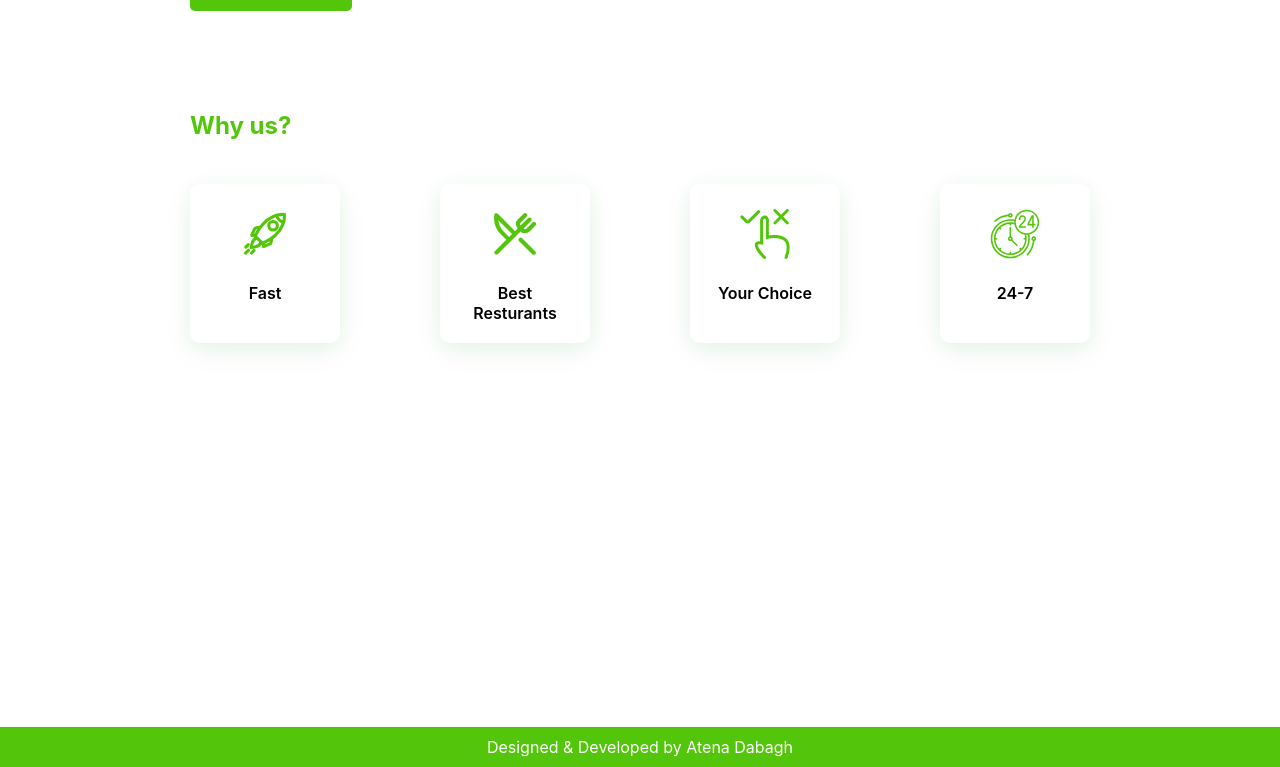
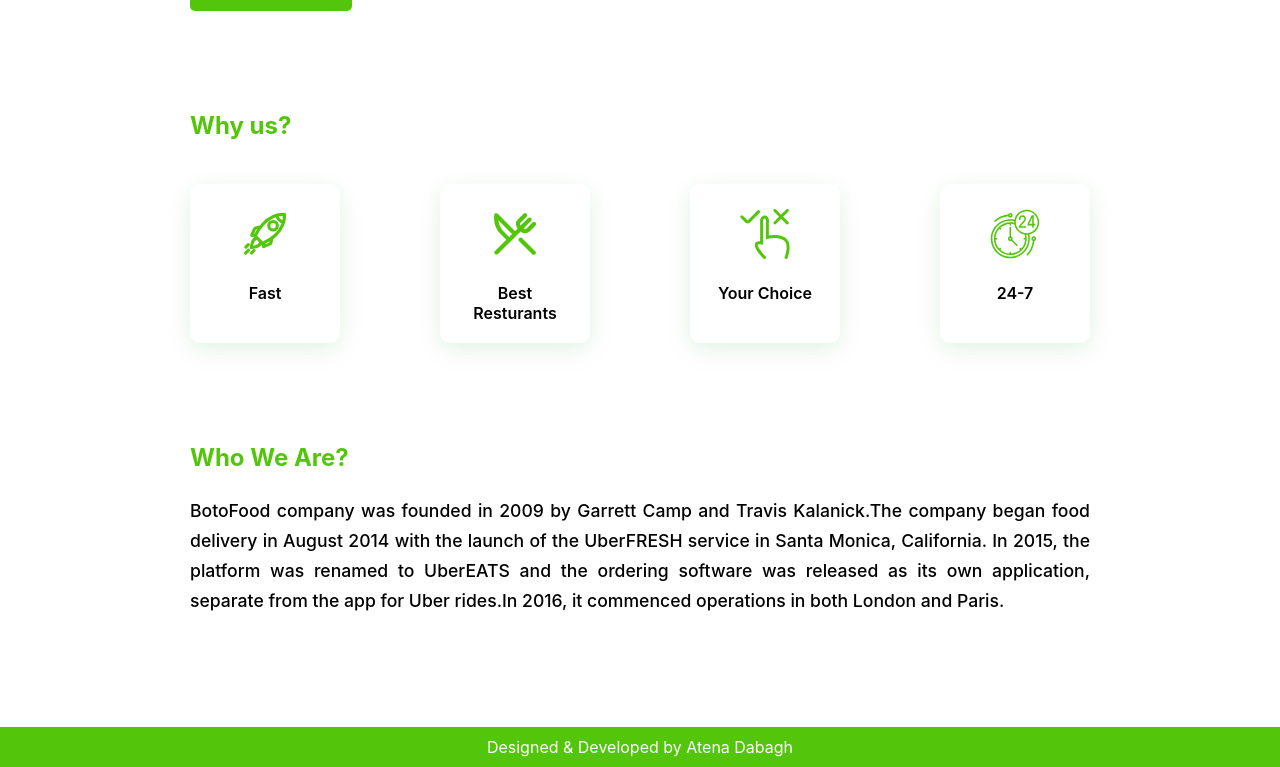
Before and after one commit to Athena-Work/BonApp-tit, a Next.js app: page / in a window 1280 px wide. Shown: the part 467-1234 px from the top of the page. Built offline with nearby package versions, Linux system fonts and the light colour scheme.

Commit message:
who we are main page

```diff
--- /dev/null
+++ b/components/modules/whoWeAre.js
@@ -0,0 +1,19 @@
+//Styles
+import styles from "./whoWeAre.module.css";
+
+const WhoWeAre = () => {
+  return (
+    <div className={styles.container}>
+      <h3>Who We Are?</h3>
+      <p>
+        BotoFood company was founded in 2009 by Garrett Camp and Travis
+        Kalanick.The company began food delivery in August 2014 with the launch
+        of the UberFRESH service in Santa Monica, California. In 2015, the
+        platform was renamed to UberEATS and the ordering software was released
+        as its own application, separate from the app for Uber rides.In 2016, it
+        commenced operations in both London and Paris.
+      </p>
+    </div>
+  );
+};
+export default WhoWeAre;
--- /dev/null
+++ b/components/modules/whoWeAre.module.css
@@ -0,0 +1,17 @@
+.container {
+  margin-top: 100px;
+}
+
+.container h3 {
+  font-size: 1.5rem;
+  color: #53c60b;
+  margin: 24px 0;
+}
+
+.container p {
+  font-size: 1.1rem;
+  font-weight: 500;
+  text-align: justify;
+  line-height: 30px;
+  margin: 18px 0;
+}
--- a/components/template/homePage.js
+++ b/components/template/homePage.js
@@ -1,4 +1,5 @@
 import Banner from "../modules/banner";
+import WhoWeAre from "../modules/whoWeAre";
 import WhyUs from "../modules/whyUs";
 
 //Style
@@ -9,6 +10,7 @@ const HomePage = () => {
     <div className={styles.container}>
       <Banner />
       <WhyUs />
+      <WhoWeAre />
     </div>
   );
 };
```
